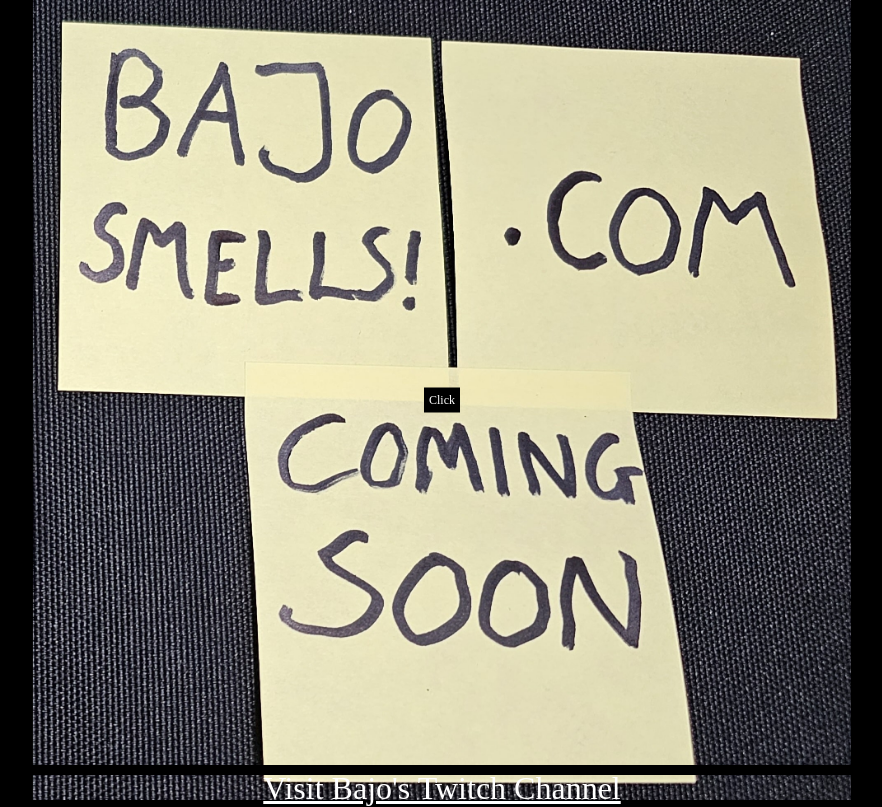
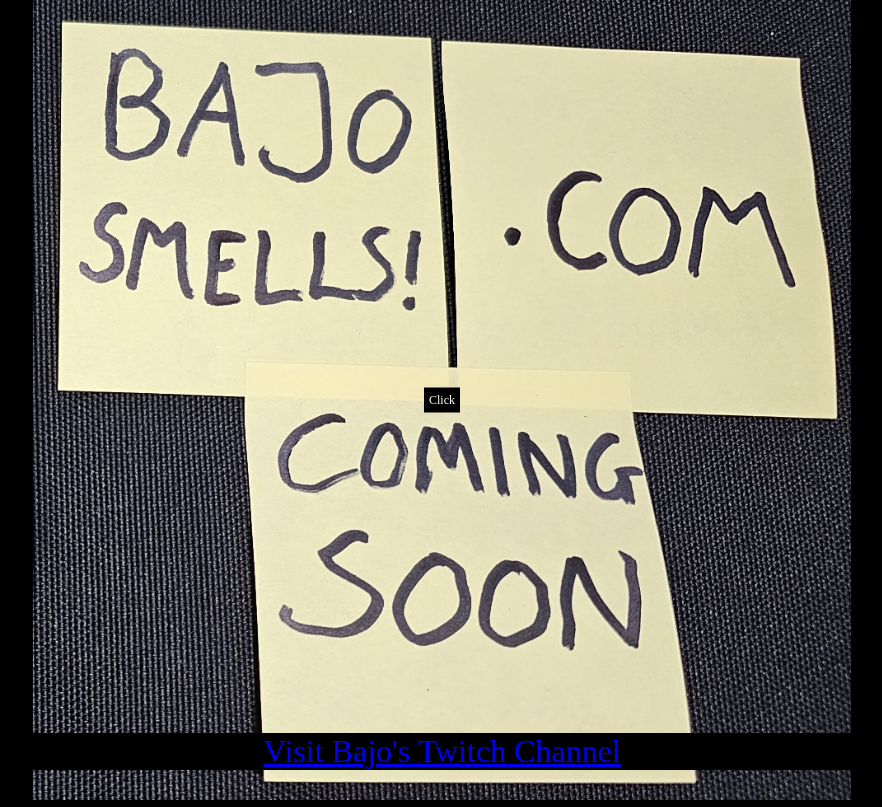
Before and after one commit to jd3shaw/bajosmells.com, a Vue app: page / in a window 1280 px wide. Shown: the whole page, without its empty margins (198-1080 px from the left). Built offline with nearby package versions, Linux system fonts and the light colour scheme.

Commit message:
more style

```diff
--- a/src/App.vue
+++ b/src/App.vue
@@ -10,7 +10,7 @@
       <source src="bajosmells.mp4" type="video/mp4" />
     </video>
     <div class="twitch-link">
-      <a class="twitch-link click-text larger-text" href="https://www.twitch.tv/bajo" target="_blank">Visit Bajo's Twitch Channel</a>
+      <a href="https://www.twitch.tv/bajo" target="_blank">Visit Bajo's Twitch Channel</a>
     </div>
   </div>
 </template>
@@ -79,9 +79,6 @@
   z-index: 2; /* Set a high z-index to ensure it appears on top of everything else */
   pointer-events: none;
 }
-.larger-text {
-  font-size: 32px; /* Larger font size */
-}
 
 video {
   max-width: 90%;
@@ -98,5 +95,10 @@
   bottom: 30px;
   width: 100%;
   text-align: center;
+  background: black;
+  color: white;
+  font-size: 32px;
+  display: inline-block;
+  z-index: 1;
 }
 </style>
```
